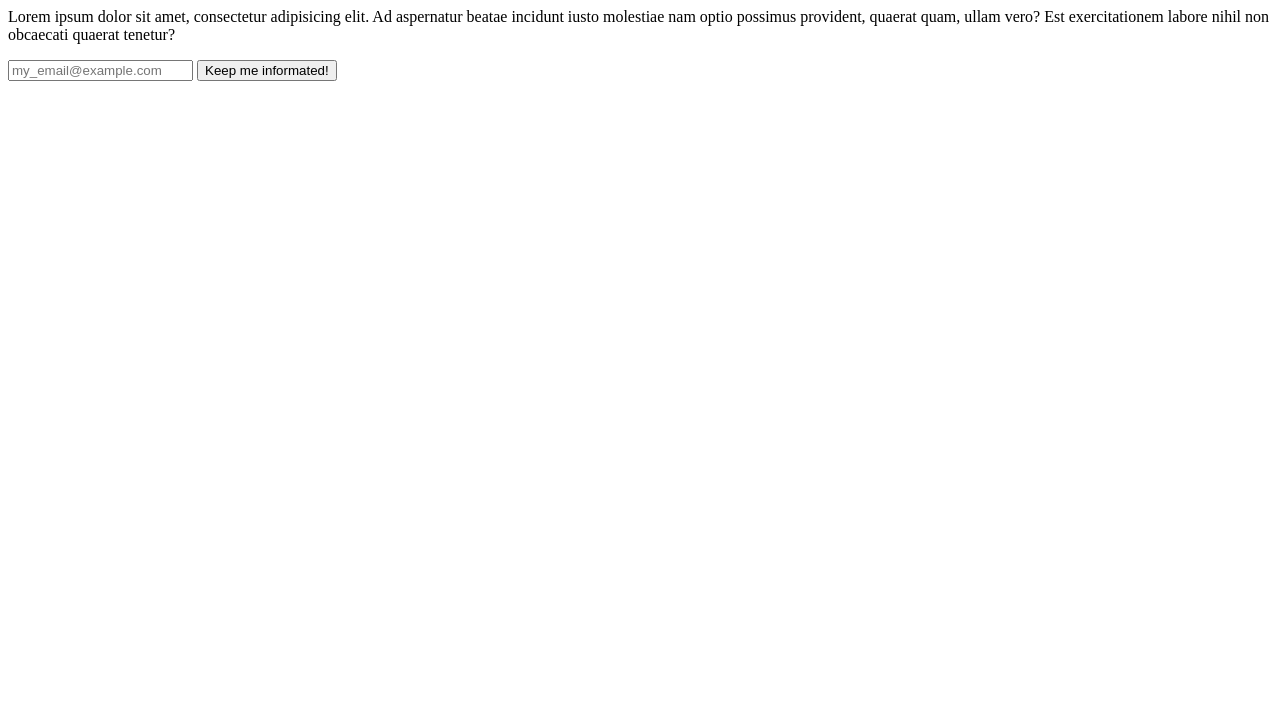
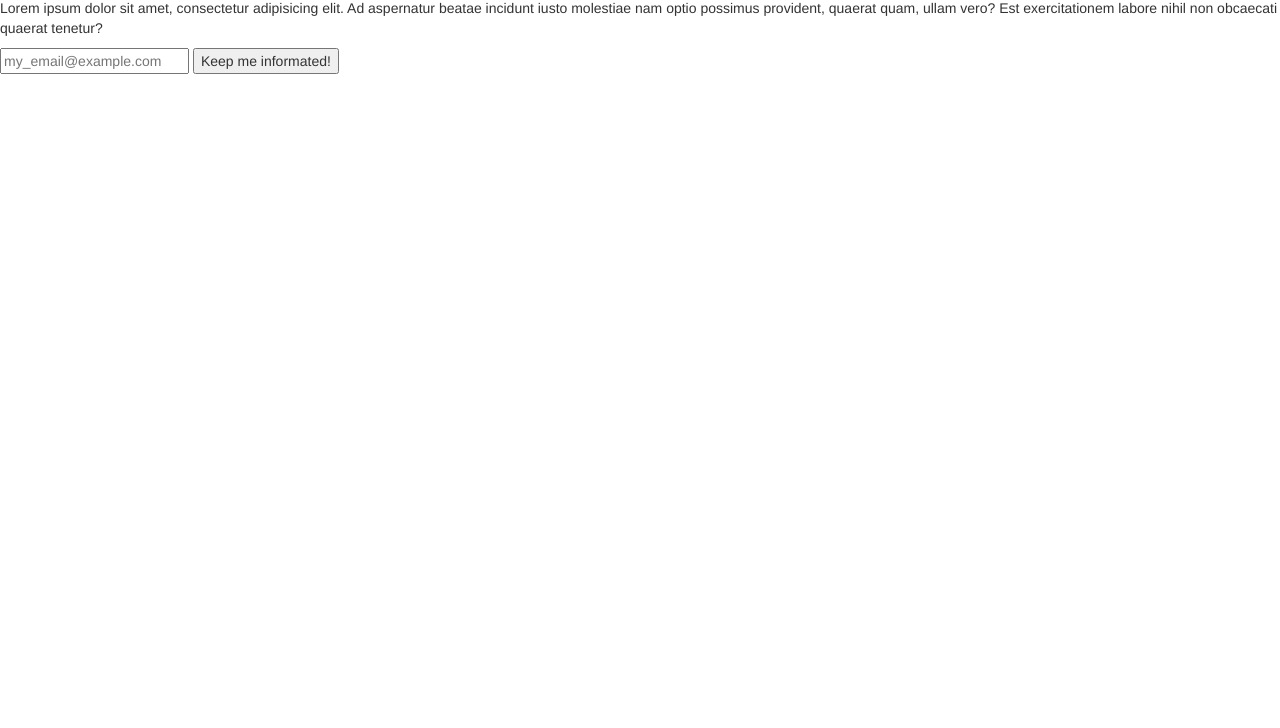
Before and after one commit to pdavila13/LandingPage, a website: page index.html in a window 1280 px wide. Shown: the part 72-800 px from the top of the page. Drawn offline with nearby package versions, Linux system fonts and the light colour scheme.

Commit message:
Install bootstrap 3

```diff
--- a/index.html
+++ b/index.html
@@ -6,6 +6,8 @@
           content="width=device-width, user-scalable=no, initial-scale=1.0, maximum-scale=1.0, minimum-scale=1.0">
     <meta http-equiv="X-UA-Compatible" content="ie=edge">
     <title>Document</title>
+
+    <link rel="stylesheet" href="node_modules/bootstrap/dist/css/bootstrap.css">
 </head>
 <body>
 
```
Also changed, not shown: package.json (added, +16 -0 lines).
